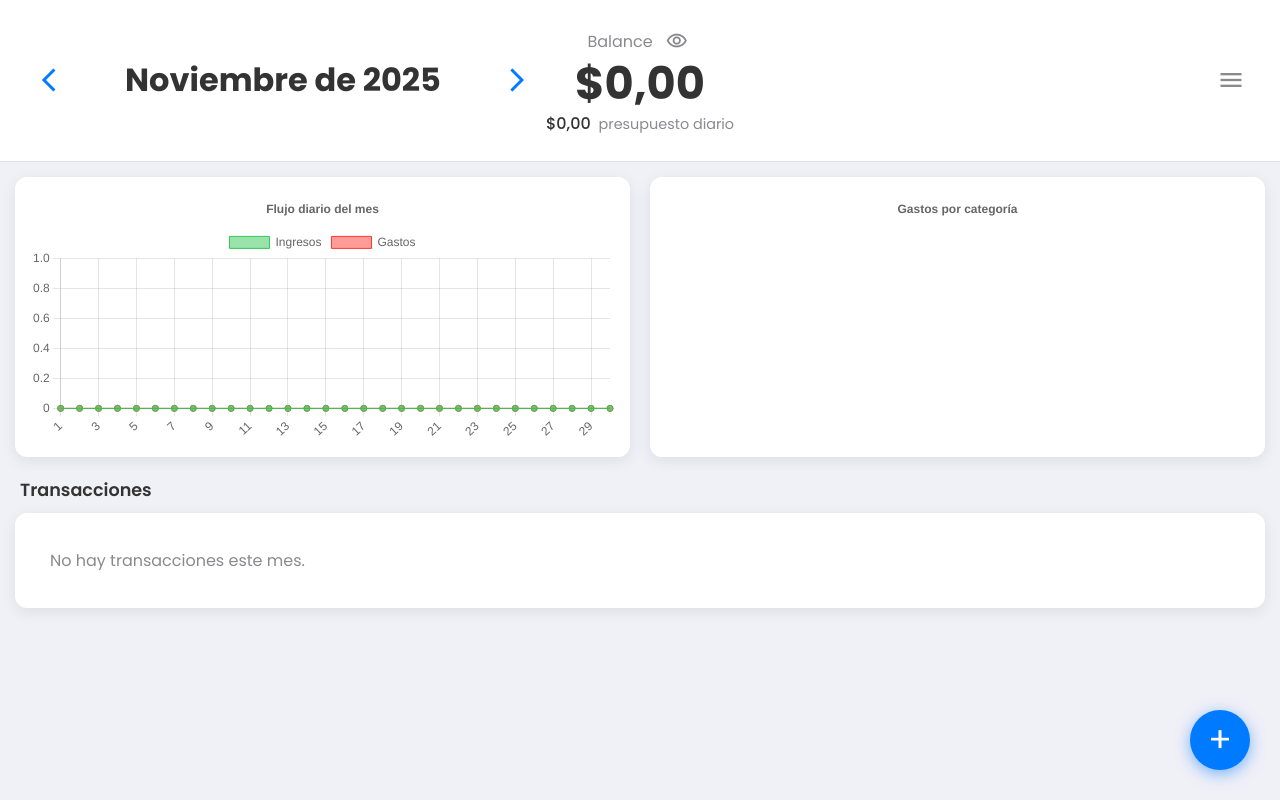
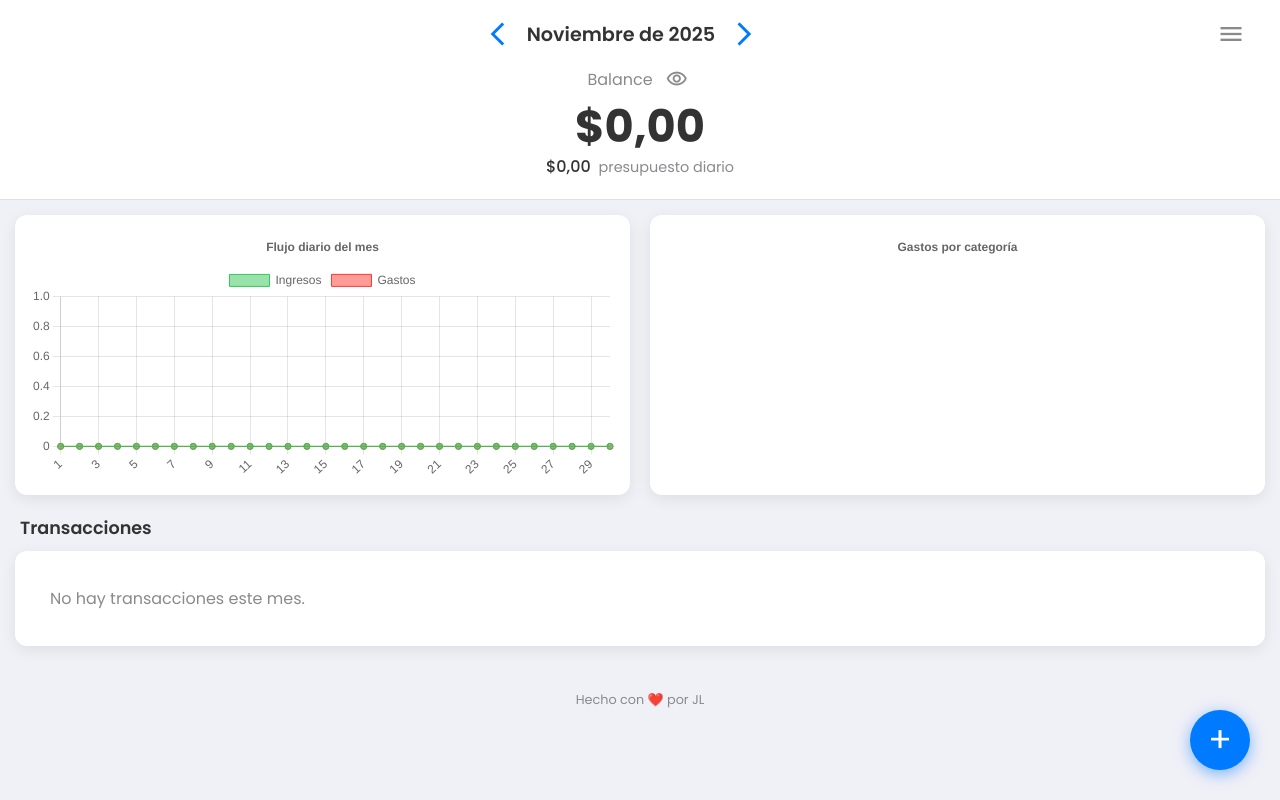
Before and after one commit to JulianLobos/quarter, a plain HTML site: page index.html in a window 1280 px wide. Drawn offline with nearby package versions, Linux system fonts and the light colour scheme.

Commit message:
fourth commit

```diff
--- a/css/styles.css
+++ b/css/styles.css
@@ -35,25 +35,28 @@ body {
 
 .app-header {
     background-color: var(--card-background);
-    padding: 15px;
+    padding: 10px 15px;
     border-bottom: 1px solid var(--border-color);
-    display: grid;
-    grid-template-columns: 1fr auto 1fr;
-    align-items: center;
-    gap: 10px;
 }
 
 .header-top {
-    grid-column: 1 / -1;
     display: flex;
     justify-content: space-between;
     align-items: center;
+}
+
+.month-navigator {
+    display: flex;
+    align-items: center;
+    justify-content: center;
+    flex-grow: 1;
 }
 
 .month-navigator h1 {
     font-size: 1.2rem;
     font-weight: 600;
     margin: 0 10px;
+    text-align: center;
 }
 
 .header-icon-btn {
@@ -74,9 +77,8 @@ body {
 }
 
 .header-main {
-    grid-column: 1 / -1;
     text-align: center;
-    padding: 10px 0;
+    padding: 10px 0 5px 0;
 }
 
 .balance-label {
@@ -86,6 +88,7 @@ body {
     gap: 8px;
     color: var(--secondary-text-color);
     font-size: 1rem;
+    margin-bottom: 5px;
 }
 .balance-label #toggle-balance-btn {
     color: var(--secondary-text-color);
@@ -113,12 +116,15 @@ body {
     margin-right: 4px;
 }
 
-.header-right {
-    justify-self: flex-end;
+.app-main {
+    padding: 15px;
 }
 
-.app-main {
-    padding: 15px;
+.app-footer {
+    text-align: center;
+    padding: 20px 15px;
+    color: var(--secondary-text-color);
+    font-size: 0.8rem;
 }
 
 .charts-container {
--- a/index.html
+++ b/index.html
@@ -16,12 +16,17 @@
 
     <header class="app-header">
         <div class="header-top">
+            <div class="month-navigator">
                 <button id="prev-month-btn" class="header-icon-btn">
                     <span class="material-icons-outlined">arrow_back_ios</span>
                 </button>
                 <h1 id="current-month-year"></h1>
                 <button id="next-month-btn" class="header-icon-btn">
                     <span class="material-icons-outlined">arrow_forward_ios</span>
+                </button>
+            </div>
+            <button id="settings-btn" class="header-icon-btn">
+                <span class="material-icons-outlined">menu</span>
             </button>
         </div>
         <div class="header-main">
@@ -38,11 +43,6 @@
                     <span>presupuesto diario</span>
                 </div>
             </div>
-        </div>
-        <div class="header-right">
-            <button id="settings-btn" class="header-icon-btn">
-                <span class="material-icons-outlined">menu</span>
-            </button>
         </div>
     </header>
 
@@ -63,6 +63,10 @@
             </ul>
         </section>
     </main>
+
+    <footer class="app-footer">
+        <p>Hecho con ❤️ por JL</p>
+    </footer>
 
     <nav class="app-nav">
         <button id="add-transaction-btn" class="fab">+</button>
```
Lines whose indentation alone changed are shown as unchanged.
